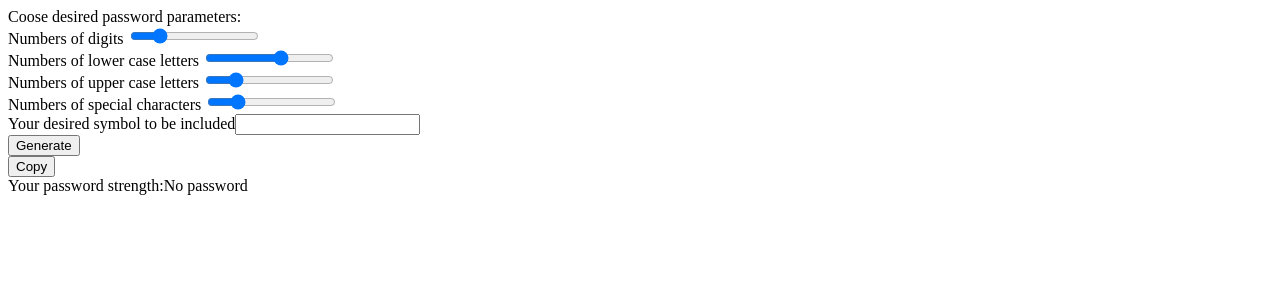
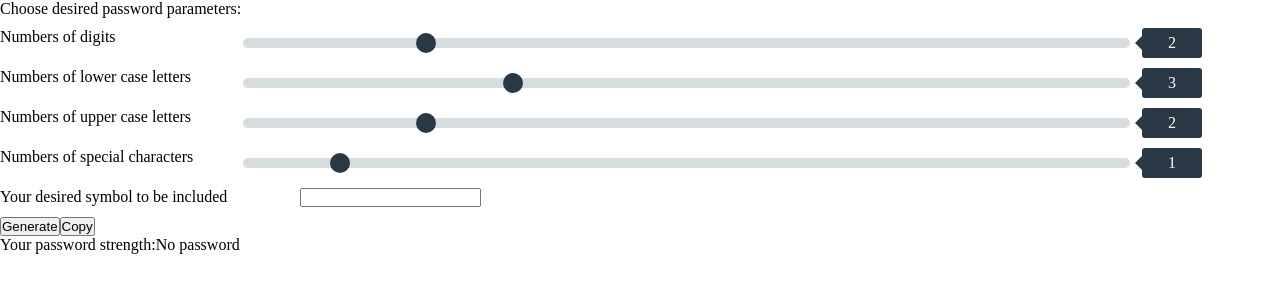
Before and after one commit to nevtemu/password, a plain HTML site: page index.html in a window 1280 px wide. Drawn offline with Linux system fonts and the light colour scheme.

Commit message:
Added better visuals for range elements

```diff
--- a/index.html
+++ b/index.html
@@ -7,17 +7,55 @@
     <title>Random password generator</title>
     <script src="./script.js" defer></script>
     <link rel="stylesheet" href="./style.css">
-    <link rel="shortcut icon" href="./src/favicon.png" type="image/x-icon">
+    <link rel="icon" href="./src/favicon.png" type="image/x-icon">
 </head>
 <body>
-    <div class="heading">Coose desired password parameters:</div>
-    <label for="number">Numbers of digits</label> <input type="range" name="number" id="number" value="2" min="0" max="10"> <br>
-    <label for="lowerCase">Numbers of lower case letters</label> <input type="range" name="lowerCase" id="lowerCase" value="6" min="0" max="10"> <br>
-    <label for="upperCase">Numbers of upper case letters</label> <input type="range" name="upperCase" id="upperCase" value="2" min="0" max="10"> <br>
-    <label for="special">Numbers of special characters</label> <input type="range" name="special" id="special" value="2" min="0" max="10"> <br>
-    <label for="own">Your desired symbol to be included</label><input type="text" name="own" id="own"> <br>
-    <input type="button" value="Generate" onclick="generate()">
-    <div class="output" id="output"></div><input type="button" value="Copy" onclick="copy()">
+    <div class="heading">Choose desired password parameters:</div>
+    <!-- Numbers -->
+    <div class="row">
+      <div class="label">Numbers of digits</div>
+      <div class="slider">
+        <input class="sliderRange" id="number" name="rangeInput" type="range" value="2" min="0" max="10">
+        <span class="sliderValue" id="numberValue">0</span>
+      </div>
+    </div>
+    <!-- lower letters -->
+    <div class="row">
+      <div class="label">Numbers of lower case letters</div>
+      <div class="slider">
+        <input class="sliderRange" id="lowerCase" name="rangeInput" type="range" value="3" min="0" max="10">
+        <span class="sliderValue" id="lowerCaseValue">0</span>
+      </div>
+    </div>
+    <!-- upper letters -->
+    <div class="row">
+      <div class="label">Numbers of upper case letters</div>
+      <div class="slider">
+        <input class="sliderRange" id="upperCase" name="rangeInput" type="range" value="2" min="0" max="10">
+        <span class="sliderValue" id="upperCaseValue">0</span>
+      </div>
+    </div>
+    <!-- special characters -->
+    <div class="row">
+      <div class="label">Numbers of special characters</div>
+      <div class="slider">
+        <input class="sliderRange" id="special" name="rangeInput" type="range" value="1" min="0" max="10">
+        <span class="sliderValue" id="specialValue">0</span>
+      </div>
+    </div>
+    <!-- user's preference -->
+    <div class="row">
+      <div class="label">Your desired symbol to be included</div>
+      <input type="text" name="own" id="own">
+    </div>
+
+    <div class="row">
+      <input type="button" value="Generate" onclick="generate()">
+      <div class="output" id="output">
+      </div><input type="button" value="Copy" onclick="copy()">
+    </div>
+
     <div class="strength"><span>Your password strength:</span><span id="strength">No password</span></div>
+
 </body>
 </html>
--- a/script.js
+++ b/script.js
@@ -70,3 +70,12 @@ function checkStrength (pass){
     else if (veryWeak.test(pass)){strength.innerHTML="very weak"; strength.classList.toggle('veryWeak')}
     else {strength.innerHTML="no password"}
 }
+
+const range = document.getElementsByName('rangeInput');
+const setValue = (event)=>{
+    document.getElementById(`${event.target.id}Value`).innerHTML = event.target.value;
+};
+for (let field of range){
+    document.getElementById(`${field.id}Value`).innerHTML = field.value;
+    field.addEventListener('input', setValue)
+}
--- a/style.css
+++ b/style.css
@@ -1,3 +1,10 @@
+*{
+  padding: 0;
+  margin: 0;
+}
+*, *:before, *:after {
+  box-sizing: border-box;
+}
 .strong{
     color:green;
 }
@@ -10,3 +17,72 @@
 .veryWeak{
     color:crimson;
 }
+.row{
+display:flex;
+flex-direction:row;
+margin-top: 10px;
+}
+.label{
+  width:300px;
+}
+.slider {
+  width: 100%;
+}
+.sliderRange {
+  -webkit-appearance: none;
+  width: calc(100% - (150px));
+  height: 10px;
+  border-radius: 5px;
+  background: #d7dcdf;
+  outline: none;
+}
+.sliderRange::-webkit-slider-thumb{
+  appearance: none;
+  width: 20px;
+  height: 20px;
+  border-radius: 50%;
+  background: #2a3846;
+  cursor: pointer;
+}
+.sliderValue {
+  display: inline-block;
+  position: relative;
+  padding: 5px 10px;
+  margin-left: 8px;
+  width: 60px;
+  color: #fff;
+  line-height: 20px;
+  text-align: center;
+  border-radius: 3px;
+  background: #2a3846;
+}
+.sliderValue:after {
+  position: absolute;
+  width: 0;
+  height: 0;
+  top: 8px;
+  left: -7px;
+  border-top: 7px solid transparent;
+  border-right: 7px solid #2a3846;
+  border-bottom: 7px solid transparent;
+  content: '';
+}
+/*Mozilla*/
+::-moz-range-track {
+  background: #d7dcdf;
+  border: 0;
+}
+input::-moz-focus-inner, input::-moz-focus-outer {
+  border: 0;
+}
+.sliderRange::-moz-range-thumb{
+  width: 20px;
+  height: 20px;
+  border-radius: 50%;
+  background: #2a3846;
+  cursor: pointer;
+}
+/* Chromium */
+.sliderRange::-webkit-slider-thumb:hover {
+  box-shadow: 0 0 0 3px #fff, 0 0 0 6px #2a3846;
+}
```
Also changed, not shown: 1 other file.
